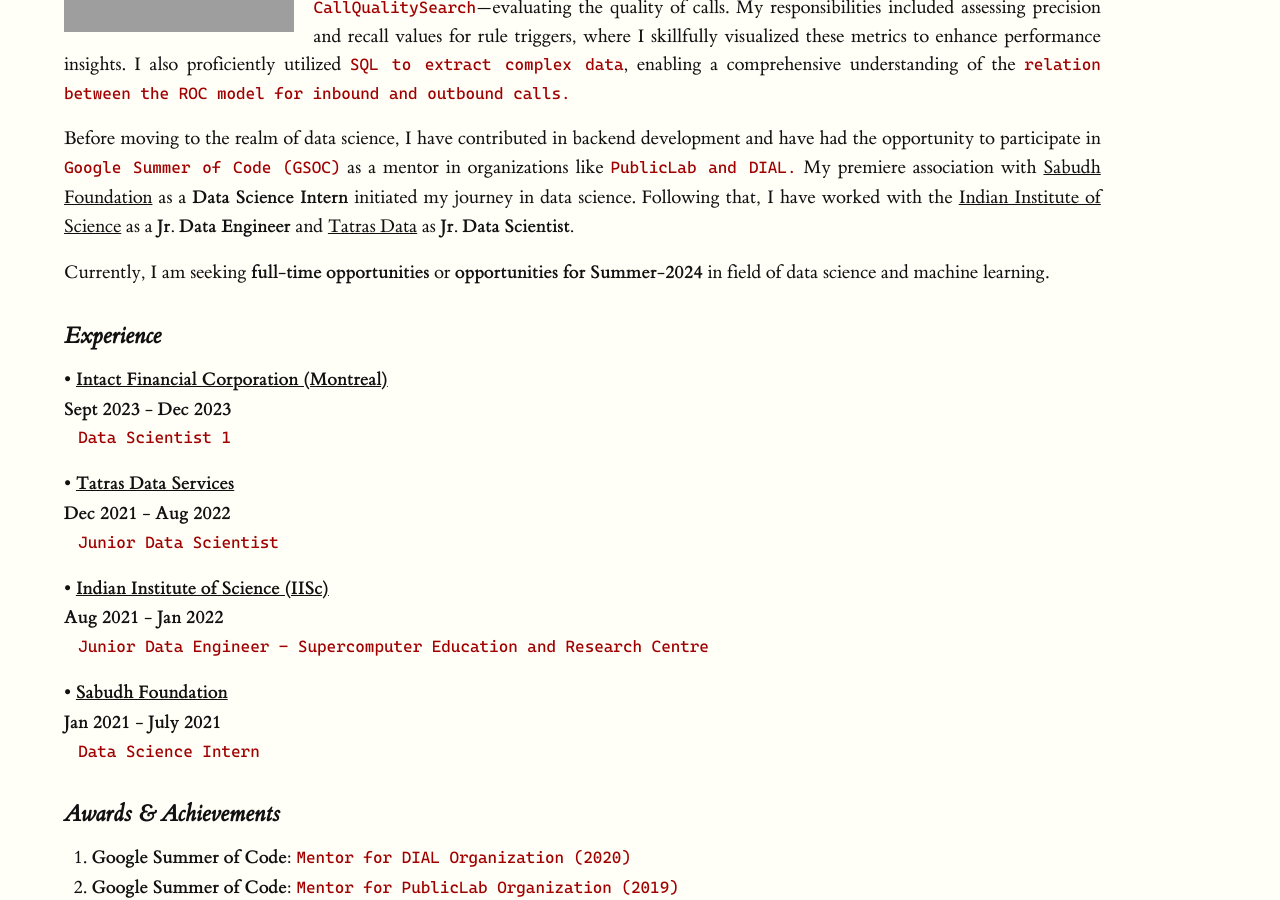
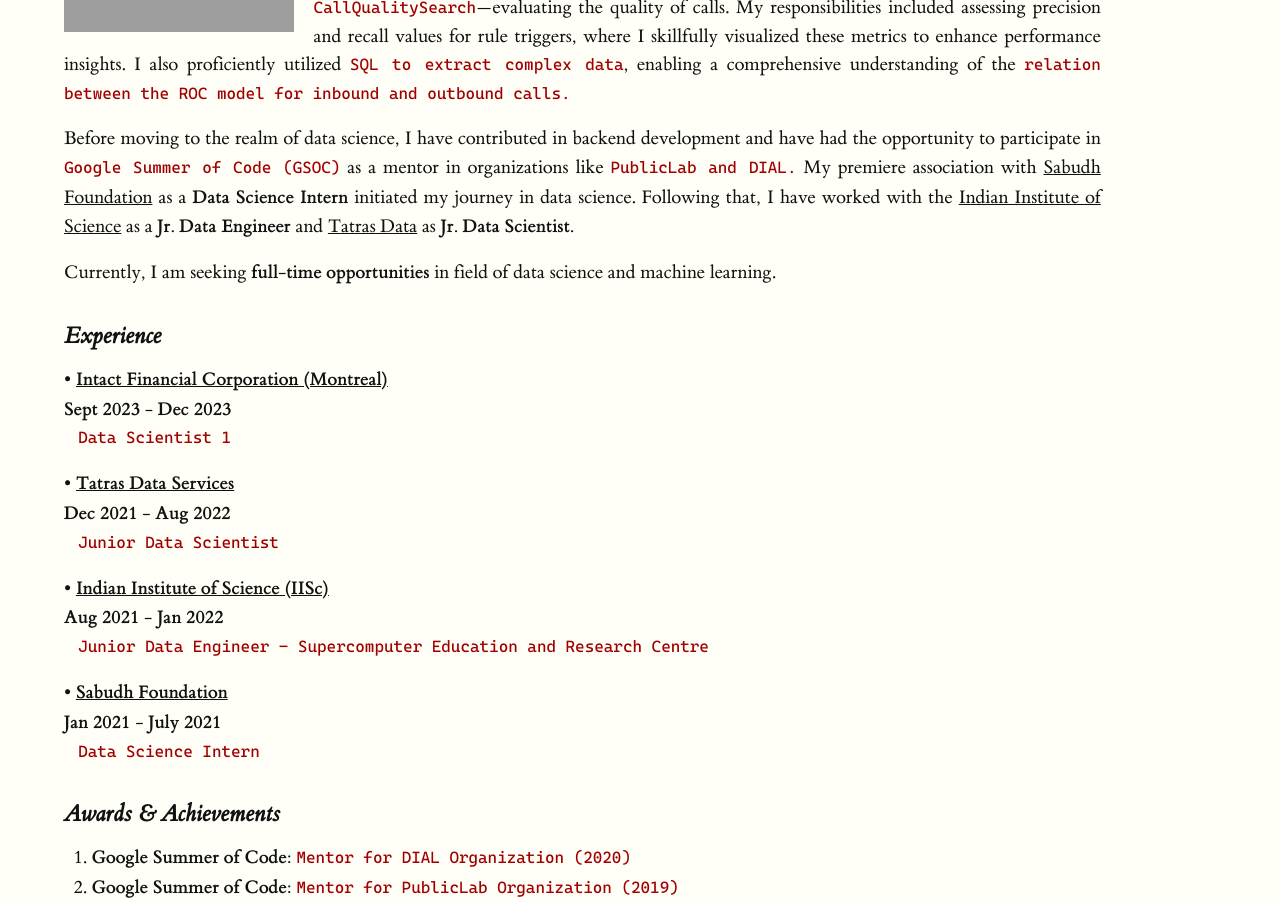
Before and after one commit to coderjolly/coderjolly.github.io, a Jekyll site: the page built from index.md, in a window 1280 px wide and 900 px high, scrolled down 383 px. Built offline with Jekyll 4.4.1, drawn with Linux system fonts in a browser that asks for light colours; a style sheet for code colours, icons or effects is not loaded; grey boxes are pictures that could not be loaded.

Commit message:
changed Index page

```diff
--- a/index.md
+++ b/index.md
@@ -22,7 +22,7 @@ I have had the oppotunity to contribute as a **Data Scientist 1** at [Intact Fin
 
 Before moving to the realm of data science, I have contributed in backend development and have had the opportunity to participate in `Google Summer of Code (GSOC)` as a mentor in organizations like `PublicLab and DIAL.` My premiere association with [Sabudh Foundation](https://sabudh.org/){:target="_blank"} as a **Data Science Intern** initiated my journey in data science. Following that, I have worked with the [Indian Institute of Science](https://www.serc.iisc.ac.in/supercomputer/for-traditional-hpc-simulations-param-pravega/){:target="_blank"} as a **Jr. Data Engineer** and  [Tatras Data](https://tatrasdata.com/){:target="_blank"} as **Jr. Data Scientist.**
 
-Currently, I am seeking **full-time opportunities** or **opportunities for Summer-2024** in field of data science and machine learning.
+Currently, I am seeking **full-time opportunities** in field of data science and machine learning.
 
 <!-- ----------------EXPERIENCE----------------------  -->
 
```
